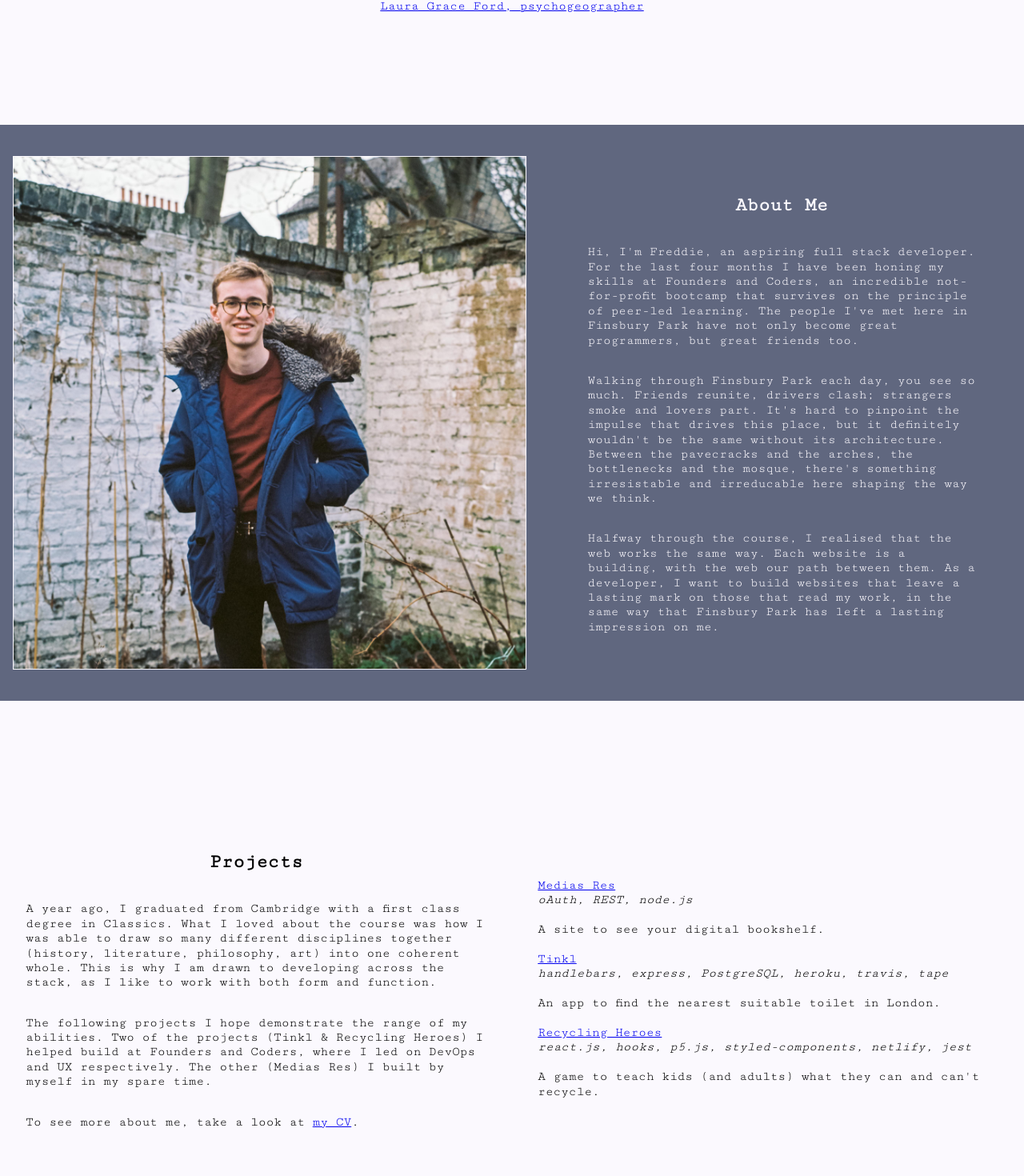
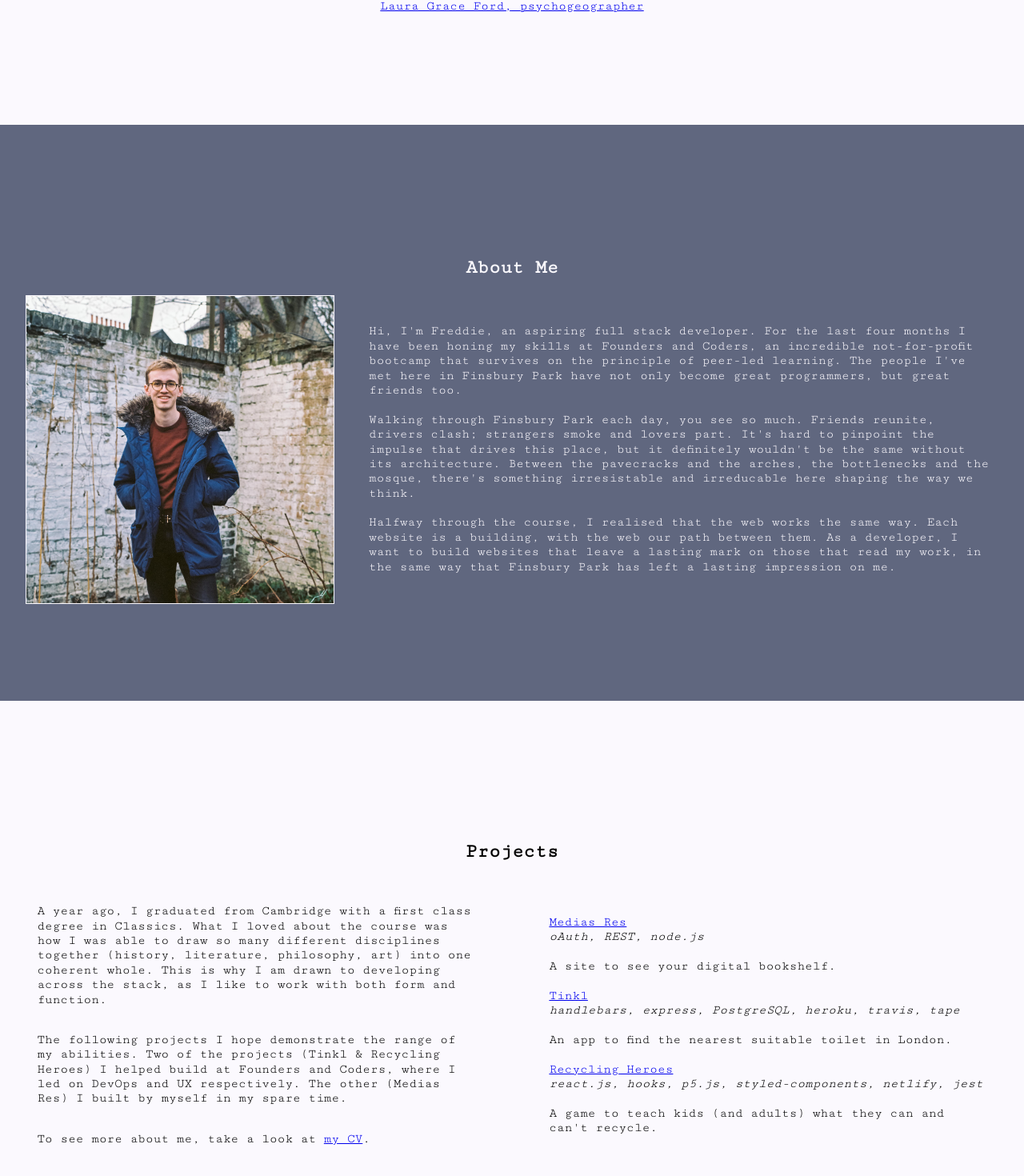
Before and after one commit to Fweddi/portfolio, a React (Vite) app: page / in a window 1280 px wide. Shown: the part 644-2114 px from the top of the page at 80% size. Built offline with nearby package versions, Linux system fonts and the light colour scheme; the HTML template or start-up script is replaced by a standard one.

Commit message:
Fix anchor links

```diff
--- a/src/components/Biography.js
+++ b/src/components/Biography.js
@@ -1,25 +1,26 @@
 
 import React from "react";
 import bioFilePath from "../assets/Freddie.jpg";
-import { BioAnchor, BioSection, BioImage, BioTop, BioBottom, BioParagraph, BioHeader } from "./styles/Biography.style";
+import { BioContainer, BioAnchor, BioSection, BioImage, BioTop, BioBottom, BioParagraph, BioHeader } from "./styles/Biography.style";
 
 const Biography = () => {
     return (
     <BioSection>
             <BioAnchor id='about'/>
             <BioTop>
-                <BioImage src={bioFilePath} />
+                <BioHeader>About Me</BioHeader>
             </BioTop>
             <BioBottom>
-                <BioHeader>About Me</BioHeader>
-                <BioParagraph>Hi, I'm Freddie, an aspiring full stack developer. For the last four months I have been honing my skills at Founders and Coders, an incredible not-for-profit bootcamp that survives on the principle of peer-led learning. The people I've met here in Finsbury Park have not only become great programmers, but great friends too.
-                </BioParagraph>
-                <BioParagraph>
-                Walking through Finsbury Park each day, you see so much. Friends reunite, drivers clash; strangers smoke and lovers part. It's hard to pinpoint the impulse that drives this place, but it definitely wouldn't be the same without its architecture. Between the pavecracks and the arches, the bottlenecks and the mosque, there's something irresistable and irreducable here shaping the way we think.
-                </BioParagraph>
-                <BioParagraph>
-                Halfway through the course, I realised that the web works the same way. Each website is a building, with the web our path between them. As a developer, I want to build websites that leave a lasting mark on those that read my work, in the same way that Finsbury Park has left a lasting impression on me.
-                </BioParagraph>
+                <BioImage src={bioFilePath} />
+
+                <BioContainer>
+                    <BioParagraph>Hi, I'm Freddie, an aspiring full stack developer. For the last four months I have been honing my skills at Founders and Coders, an incredible not-for-profit bootcamp that survives on the principle of peer-led learning. The people I've met here in Finsbury Park have not only become great programmers, but great friends too.
+                    <br/><br/>
+                    Walking through Finsbury Park each day, you see so much. Friends reunite, drivers clash; strangers smoke and lovers part. It's hard to pinpoint the impulse that drives this place, but it definitely wouldn't be the same without its architecture. Between the pavecracks and the arches, the bottlenecks and the mosque, there's something irresistable and irreducable here shaping the way we think.
+                    <br/><br/>
+                    Halfway through the course, I realised that the web works the same way. Each website is a building, with the web our path between them. As a developer, I want to build websites that leave a lasting mark on those that read my work, in the same way that Finsbury Park has left a lasting impression on me.
+                    </BioParagraph>
+                </BioContainer>
             </BioBottom>
         </BioSection>
     );
--- a/src/components/Header.js
+++ b/src/components/Header.js
@@ -33,7 +33,7 @@ const Header = ({info}) => {
                         href={info.link}
                     />
                 </Paragraph>
-                <Attribution href={info.link}>{info.attribution}</Attribution>
+                <Attribution href={info.link} target={info.target}>{info.attribution}</Attribution>
                 <Arrow href='#about'> ↓ </Arrow>
             </HeaderBottom>
         </HeaderSection>
--- a/src/components/Projects.js
+++ b/src/components/Projects.js
@@ -1,13 +1,19 @@
 import React from "react";
 import PDFfilepath from "../assets/Freddie Preece CV.pdf";
-import { ProjectAnchor, ProjectSection, ProjectTop, ProjectBottom, ProjectParagraph, ProjectLink, ProjectHeader } from "./styles/Projects.style";
+import { ProjectText, ProjectLinks, ProjectAnchor, ProjectSection, ProjectTop, ProjectBottom, ProjectParagraph, ProjectLink, ProjectHeader } from "./styles/Projects.style";
 
 const Projects = () => {
     return (
         <ProjectSection>
-        <ProjectAnchor id='projects'/>
+            <ProjectAnchor id='projects' />
+
             <ProjectTop>
                 <ProjectHeader>Projects</ProjectHeader>
+            </ProjectTop>
+
+            <ProjectBottom>
+
+                <ProjectText>
                     <ProjectParagraph>
                             A year ago, I graduated from Cambridge with a first class degree in Classics. What I loved about the course was how I was able to draw so many different disciplines together (history, literature, philosophy, art) into one coherent whole. This is why I am drawn to developing across the stack, as I like to work with both form and function.
                     </ProjectParagraph>
@@ -17,23 +23,23 @@ const Projects = () => {
                     <ProjectParagraph>
                             To see more about me, take a look at <a href={PDFfilepath} target='_blank'>my CV</a>.
                     </ProjectParagraph>
+                </ProjectText>
 
-        </ProjectTop>
-
-        <ProjectBottom>
+                <ProjectLinks>
                     <ProjectParagraph>
                         <ProjectLink href='https://github.com/Fweddi/mediasres' target='_blank'><li>Medias Res</li></ProjectLink>
-                    <i>oAuth, REST, node.js</i><br/><br/>
+                        <i>oAuth, REST, node.js</i><br /><br />
                         A site to see your digital bookshelf.
-                    <br/><br/>
+                        <br /><br />
                         <ProjectLink href='https://github.com/FAC-Sixteen/Tinkl' target='_blank'><li>Tinkl</li></ProjectLink>
-                    <i>handlebars, express, PostgreSQL, heroku, travis, tape</i><br/><br/>
+                        <i>handlebars, express, PostgreSQL, heroku, travis, tape</i><br /><br />
                         An app to find the nearest suitable toilet in London.
-                    <br/><br/>
+                        <br /><br />
                         <ProjectLink href='https://github.com/FAC-Sixteen/RE4.W' target='_blank'><li>Recycling Heroes</li></ProjectLink>
-                    <i>react.js, hooks, p5.js, styled-components, netlify, jest</i><br/><br/>
-                    A game to teach kids (and adults) what they can and can't recycle.<br/>
+                        <i>react.js, hooks, p5.js, styled-components, netlify, jest</i><br /><br />
+                        A game to teach kids (and adults) what they can and can't recycle.<br />
                     </ProjectParagraph>
+                </ProjectLinks>
             </ProjectBottom>
 
 
--- a/src/components/styles/Biography.style.js
+++ b/src/components/styles/Biography.style.js
@@ -2,21 +2,27 @@ import styled from "styled-components";
 
 const BioAnchor = styled.a`
     display: block;
-    position: relative;
-    top: -55vh;
+    position: absolute;
+    top: -10vh;
     visibility: hidden;
-    @media only screen and (max-width:768px) {
-      top: 10vh;
-    }
+`;
+
+const BioContainer = styled.div`
+  display: flex;
+  flex-direction: column;
+  width: 80%;
+  align-items: center;
 `;
 
 const BioSection = styled.section`
   width: 100vw;
-  height: 90vh;
+  height: auto;
+  min-height: 90vh;
   display: flex;
-  flex-direction: row;
+  flex-flow: column;
   justify-content: center;
   align-items: center;
+  position: relative;
   background-color: #60677F;
   @media only screen and (max-width:768px) {
     flex-direction: column;
@@ -27,6 +33,7 @@ const BioSection = styled.section`
 const BioHeader = styled.h2`
   font-family: "Cutive Mono", monospace;
   color: #FBF9FE;
+  padding-top: 1em;
 `;
 
 const BioTop = styled.div`
@@ -37,22 +44,24 @@ const BioTop = styled.div`
 `;
 
 const BioBottom = styled.div`
-  width: 50vw;
+  width: auto;
   display: flex;
   justify-content: center;
   align-items: center;
-  flex-flow: column;
+  flex-flow: row;
   @media only screen and (max-width:768px) {
     width: auto;
+    flex-direction: column;
   }
 `;
 
 const BioImage = styled.img`
-  max-height: 80vh;
+  width: 30vw;
   border: solid 1px #FBF9FE;
-  margin: 1em;
+  margin-left: 2em;
   @media only screen and (max-width:768px) {
-    height: 30vh;
+    width: 40vh;
+    margin: 1em;
   }
 `
 
@@ -60,11 +69,12 @@ const BioParagraph = styled.p`
   font-family: "Cutive Mono", monospace;
   font-size: 1rem;
   height: auto;
-  width: 80%;
+  width: 90%;
   color: #FBF9FE;
 `;
 
 export {
+    BioContainer,
     BioAnchor,
     BioSection,
     BioTop,
--- a/src/components/styles/Header.style.js
+++ b/src/components/styles/Header.style.js
@@ -2,19 +2,20 @@ import styled, { keyframes } from "styled-components";
 
 const HeaderAnchor = styled.a`
     display: block;
-    position: relative;
-    top: -55vh;
+    position: absolute;
+    top: -20vh;
     visibility: hidden;
 `;
 
 const HeaderSection = styled.section`
   width: 100vw;
   margin-top: 10vh;
-  height: 90vh;
+  min-height: 90vh;
   display: flex;
   flex-flow: column;
   justify-content: center;
   align-items: center;
+  position: relative;
   background-color: #FBF9FE;
   @media only screen and (max-width:768px) {
     height: auto;
--- a/src/components/styles/Projects.style.js
+++ b/src/components/styles/Projects.style.js
@@ -2,7 +2,7 @@ import styled from "styled-components";
 
 const ProjectAnchor = styled.a`
 display: block;
-position: relative;
+position: absolute;
 top: -10vh;
 visibility: hidden;
 `;
@@ -11,7 +11,8 @@ const ProjectSection = styled.section`
 width: 100vw;
 height: 90vh;
 display: flex;
-flex-flow: row;
+position: relative;
+flex-flow: column wrap;
 justify-content: center;
 align-items: center;
 background-color: #FBF9FE;
@@ -22,22 +23,41 @@ background-color: #FBF9FE;
 `;
 
 const ProjectTop = styled.div`
-  width: 50vw;
+  width: auto;
   display: flex;
   justify-content: center;
   align-items: center;
   flex-flow: column;
-  @media only screen and (max-width:768px) {
-    width: 100vw;
-  }
 `;
 
 const ProjectBottom = styled.div`
   width: auto;
   display: flex;
-  justify-content: center;
+  justify-content: space-around;
   align-items: center;
+  @media only screen and (max-width:768px) {
+    flex-direction: column-reverse;
+    height: auto;
+  }
+`;
+
+const ProjectLinks = styled.div`
+  display: flex;
   flex-direction: column;
+  width: 80%;
+  align-items: center;
+  padding: 1em;
+  @media only screen and (max-width:768px) {
+  border-bottom: 1px solid black;
+  }
+`;
+
+const ProjectText = styled.div`
+  display: flex;
+  flex-direction: column;
+  padding: 1em;
+  width: 80%;
+  align-items: center;
 `;
 
 const ProjectParagraph = styled.p`
@@ -55,9 +75,12 @@ const ProjectLink = styled.a`
 const ProjectHeader = styled.h2`
   font-family: "Cutive Mono", monospace;
   color: black;
+  padding-top: 1em;
 `;
 
 export {
+  ProjectText,
+  ProjectLinks,
   ProjectAnchor,
   ProjectSection,
   ProjectTop,
--- a/src/utils/changeInfo.js
+++ b/src/utils/changeInfo.js
@@ -5,7 +5,8 @@ const changeInfo = (setInfo) => {
         i3: ' messenger bubbles ',
         i4: ' autocomplete fields…',
         attribution: 'Freddie Preece, full stack developer',
-        link: '#about'
+        link: '#about',
+        target: ''
     }
     setInfo(newInfoObject);
 }
--- a/src/utils/infoObject.js
+++ b/src/utils/infoObject.js
@@ -4,7 +4,8 @@ const infoObject = {
     i3: 'chequerboard paving',
     i4: 'neoclassical facades…',
     attribution: 'Laura Grace Ford, psychogeographer',
-    link: 'http://lauragraceford.blogspot.com/'
+    link: 'http://lauragraceford.blogspot.com/',
+    target: '_blank'
 }
 
 export default infoObject;
```
Lines whose indentation alone changed are shown as unchanged.
